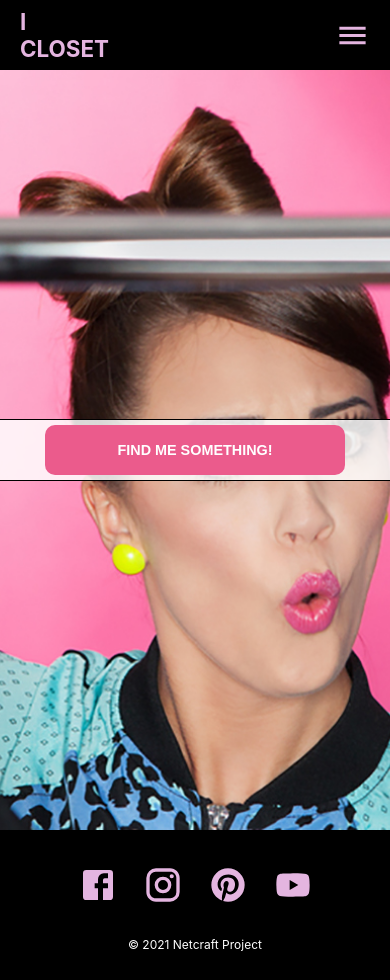
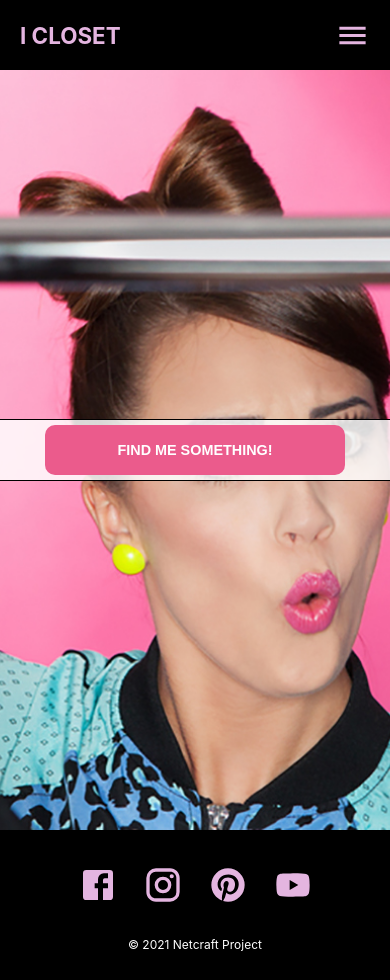
Before and after one commit to AnnaFridman2512/Icloset, a React (Create React App) app in the folder react-app/: page / in a window 390 px wide. Shown: the top 980 px of the page. Built offline with nearby package versions, Linux system fonts and the light colour scheme.

Commit message:
fixed navbar

```diff
--- a/react-app/src/components/Nav/Nav.css
+++ b/react-app/src/components/Nav/Nav.css
@@ -6,31 +6,34 @@
     flex-direction: row;
     justify-content: space-between;
     align-items: center;
+    flex-wrap: nowrap;
 
 }
 
-.right{
+.right {
     display: flex;
     flex-direction: row;
     align-items: center;
 }
 
-a{
+a {
     display: flex;
     align-items: center;
-    gap:10px;
+    gap: 10px;
     text-decoration: none;
-    color:  rgb(228, 181, 224);
+    color: rgb(228, 181, 224);
     margin: 20px;
 }
-
-a:hover{
+a:hover {
     color: #eb5b8c;
+    text-decoration: none;
 }
 
-.logo{
+.logo {
     font-weight: 700;
     font-size: 140%;
+    display: flex;
+    flex-wrap: nowrap;
 }
 .menu-btn {
     display: none;
@@ -38,11 +41,16 @@ a:hover{
     background: none;
     color: rgb(228, 181, 224);
 }
-
 @media (max-width: 760px) {
+    .navbar {
+        display: flex;
+        flex-direction: row;
+        flex-wrap: nowrap;
+    }
     .menu-btn {
         display: flex;
         justify-content: flex-end;
+
     }
     .right {
         display: none;
@@ -69,5 +77,12 @@ a:hover{
     a:hover {
         color: #eb5b8c;
     }
+    .logo {
+        font-weight: 700;
+        font-size: 140%;
+        display: flex;
+        flex-wrap: nowrap;
+        position: absolute;
+    }
 
 }
```
